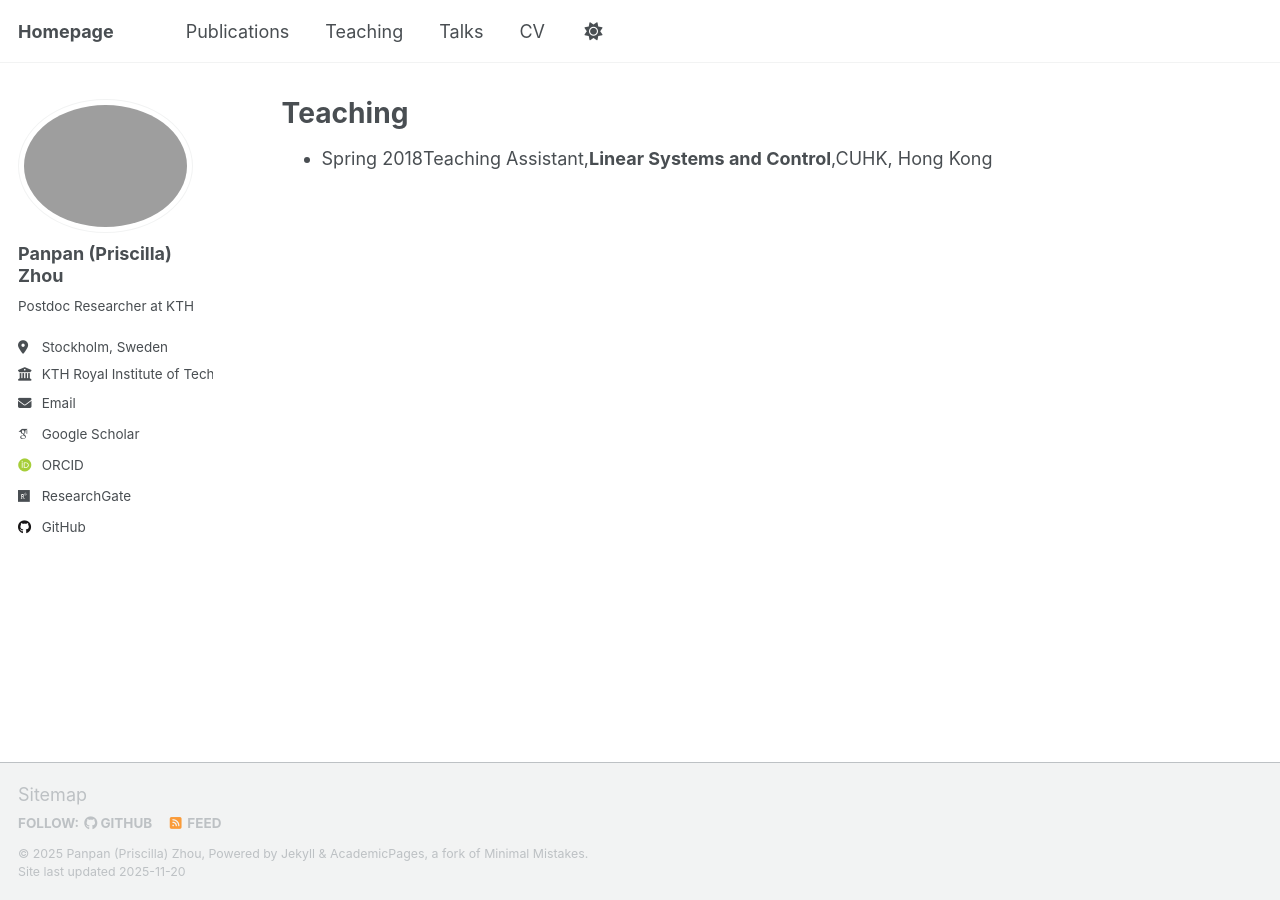
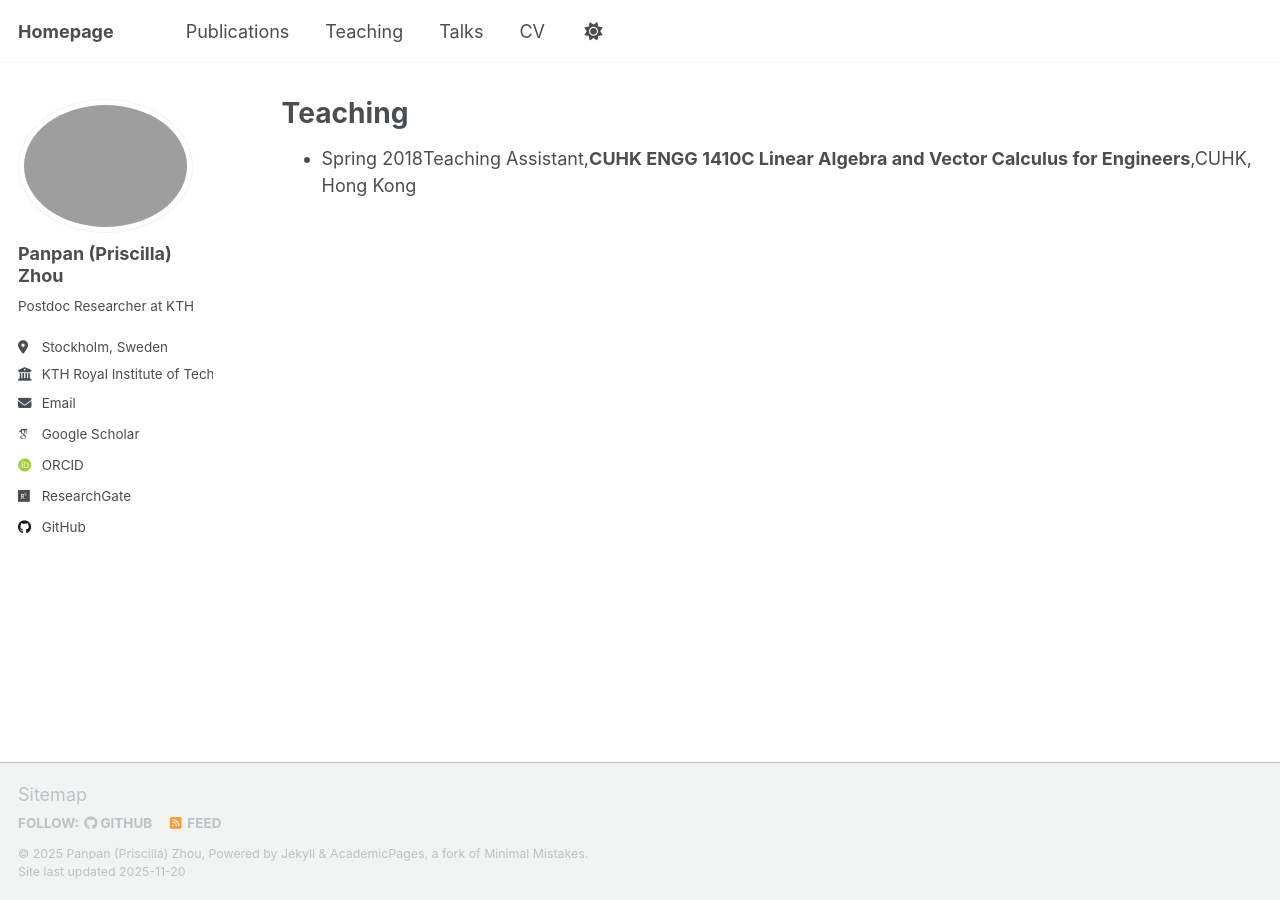
Before and after one commit to PanpanZhou11/Panpan-Zhou.github.io, a Jekyll site: the page built from _pages/teaching.html, in a window 1280 px wide. Built offline with Jekyll 4.4.1, drawn with Linux system fonts in a browser that asks for light colours; some web fonts are replaced; a script that is not in the unit is left out.

Commit message:
Update 2018-spring-teaching-1.md

```diff
--- a/_teaching/2018-spring-teaching-1.md
+++ b/_teaching/2018-spring-teaching-1.md
@@ -4,7 +4,7 @@ collection: teaching
 type: "Teaching"
 #permalink: /teaching/2014-spring-teaching-1
 role: "Teaching Assistant"
-course: "Linear Systems and Control"
+course: "CUHK ENGG 1410C Linear Algebra and Vector Calculus for Engineers"
 semester: 'Spring 2018'
 date: 2018-05-01
 location: "CUHK, Hong Kong"
```
